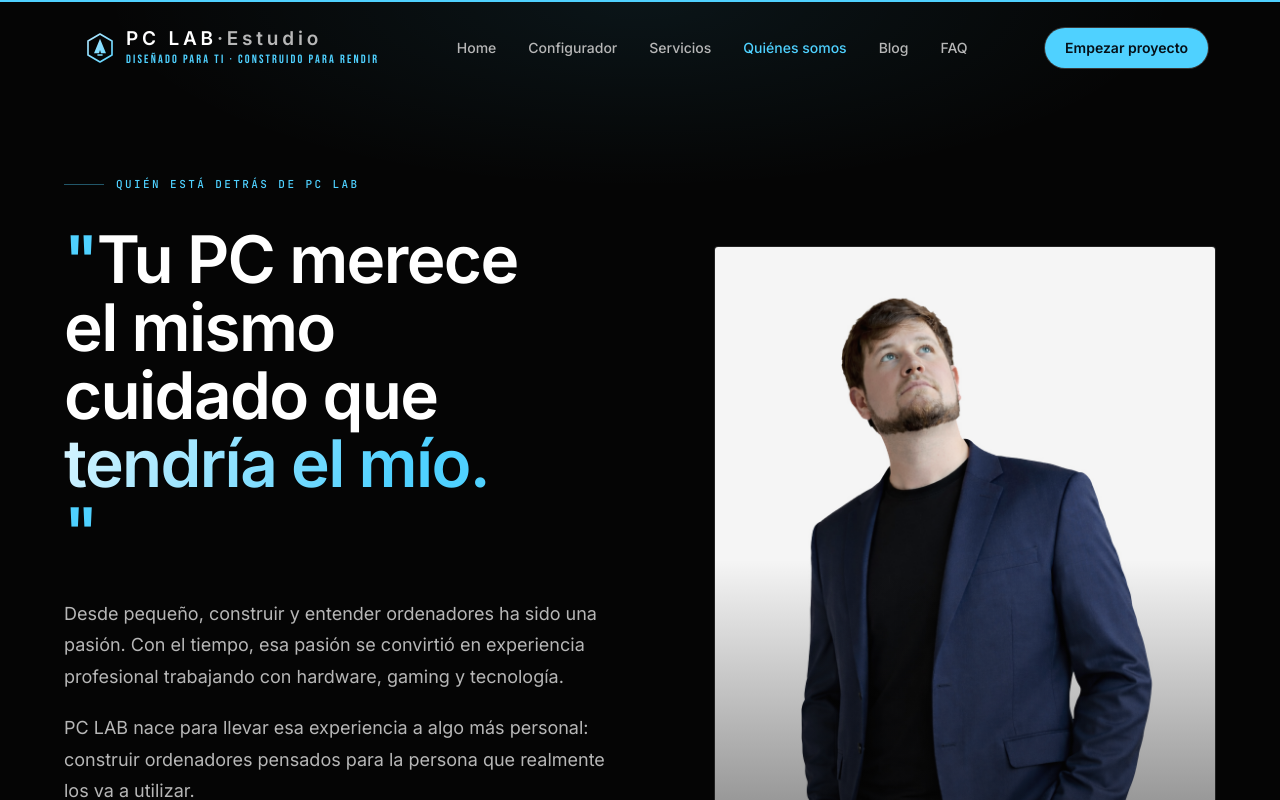
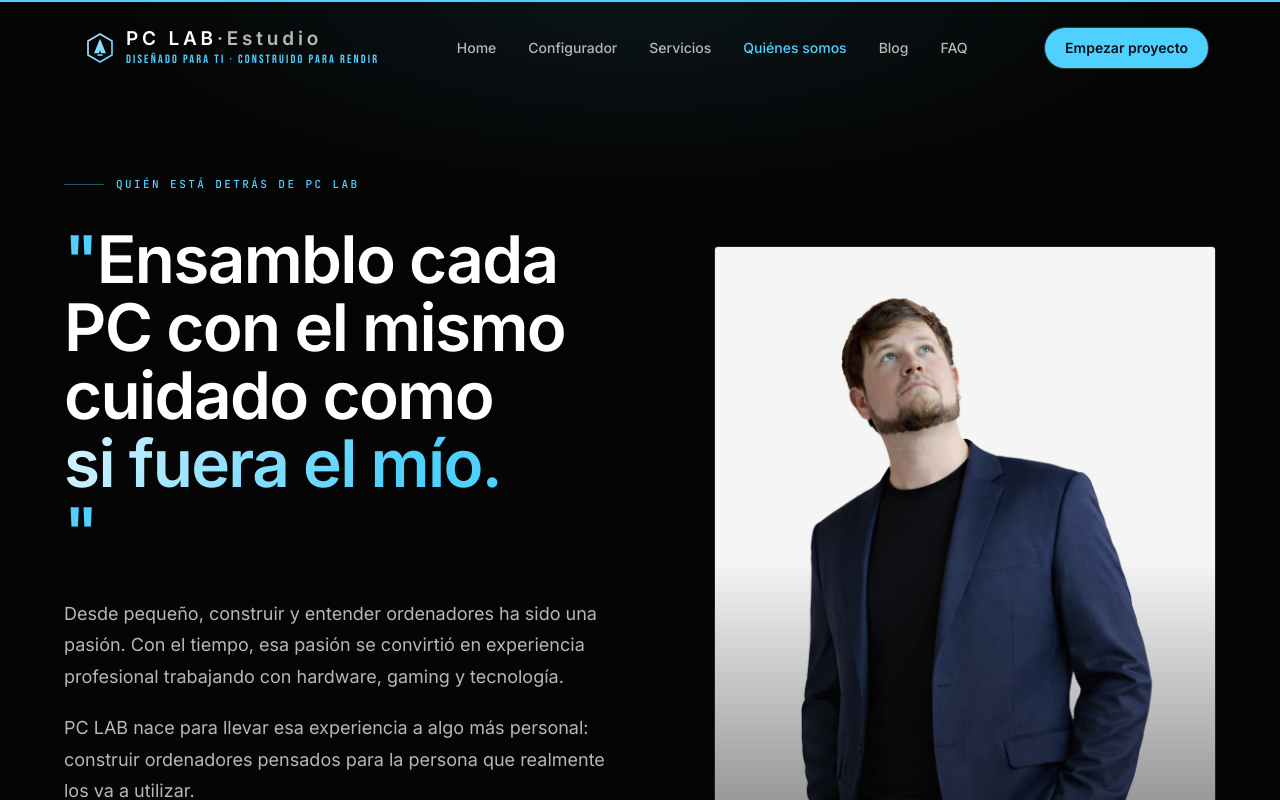
Before and after one commit to Nearcinho/pc-lab, a Next.js app: page /nosotros in a window 1280 px wide. Shown: the top 800 px of the page. Built offline with nearby package versions, Linux system fonts and the light colour scheme.

Commit message:
Nosotros: H1 - Ensamblo cada PC con el mismo cuidado como si fuera el mio

```diff
--- a/src/app/nosotros/page.tsx
+++ b/src/app/nosotros/page.tsx
@@ -49,8 +49,8 @@ export default function NosotrosPage() {
               <Reveal delay={0.08}>
                 <h1 className="mt-8 max-w-2xl font-display text-[2.6rem] font-semibold leading-[1.04] tracking-tight text-balance sm:text-6xl lg:text-[4.1rem]">
                   <span className="text-brand">"</span>
-                  Tu PC merece el mismo cuidado que
-                  <span className="block text-gradient">tendría el mío.</span>
+                  Ensamblo cada PC con el mismo cuidado como
+                  <span className="block text-gradient">si fuera el mío.</span>
                   <span className="text-brand">"</span>
                 </h1>
               </Reveal>
```
